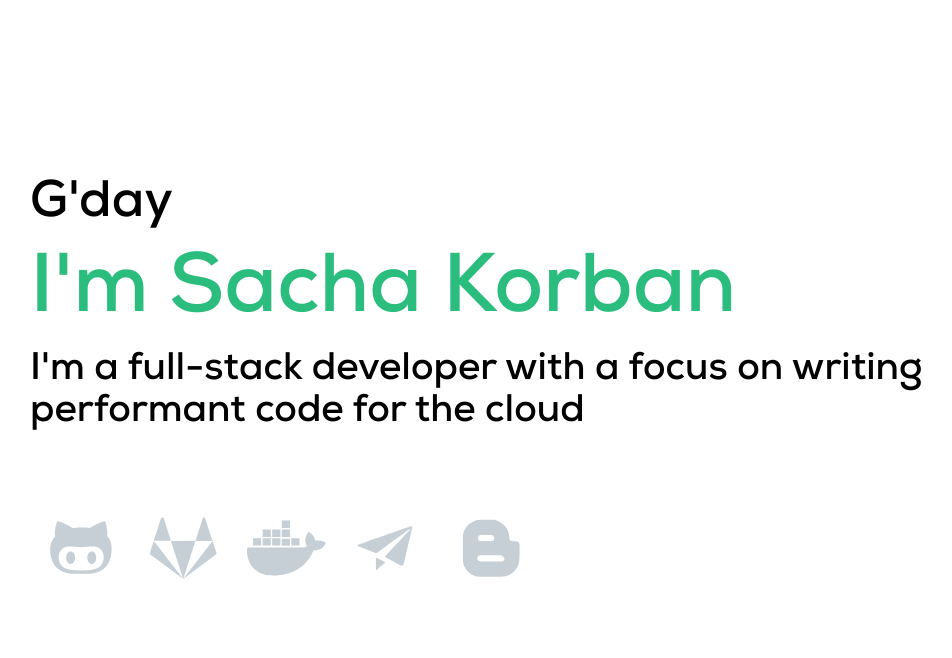
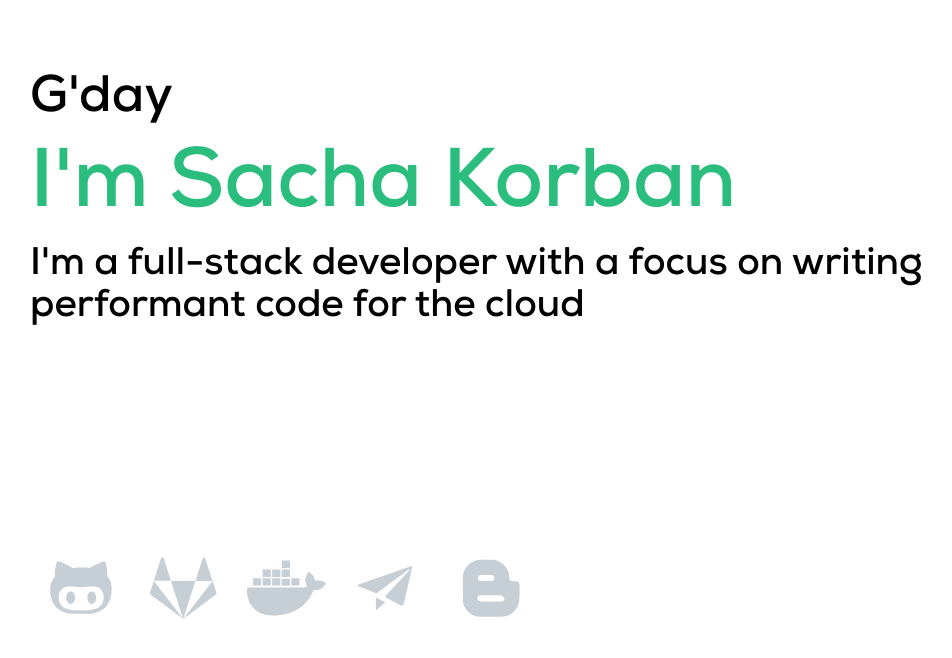
Before and after one commit to sachk/personalsite, a plain HTML site: page index.html in a window 1280 px wide. Shown: the whole page, without its empty margins (34-986 px from the left). Drawn offline with Linux system fonts and the light colour scheme.

Commit message:
Fix container size

```diff
--- a/index.html
+++ b/index.html
@@ -53,7 +53,8 @@
                 -ms-flex: 1 1 auto;
                 flex-wrap: wrap;
                 margin: auto 0;
-                padding-bottom: 10vh;
+                width: 100%;
+                height: 100%;
             }
 
             .main {
```
